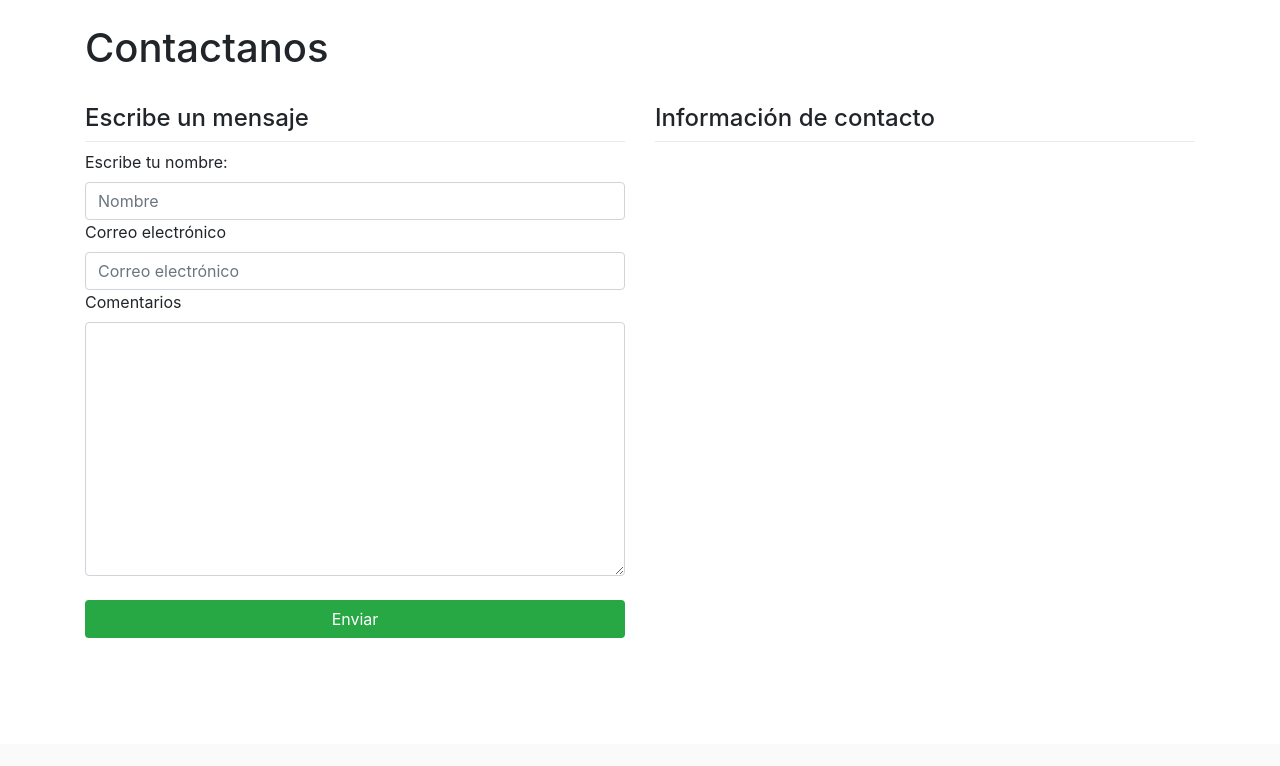
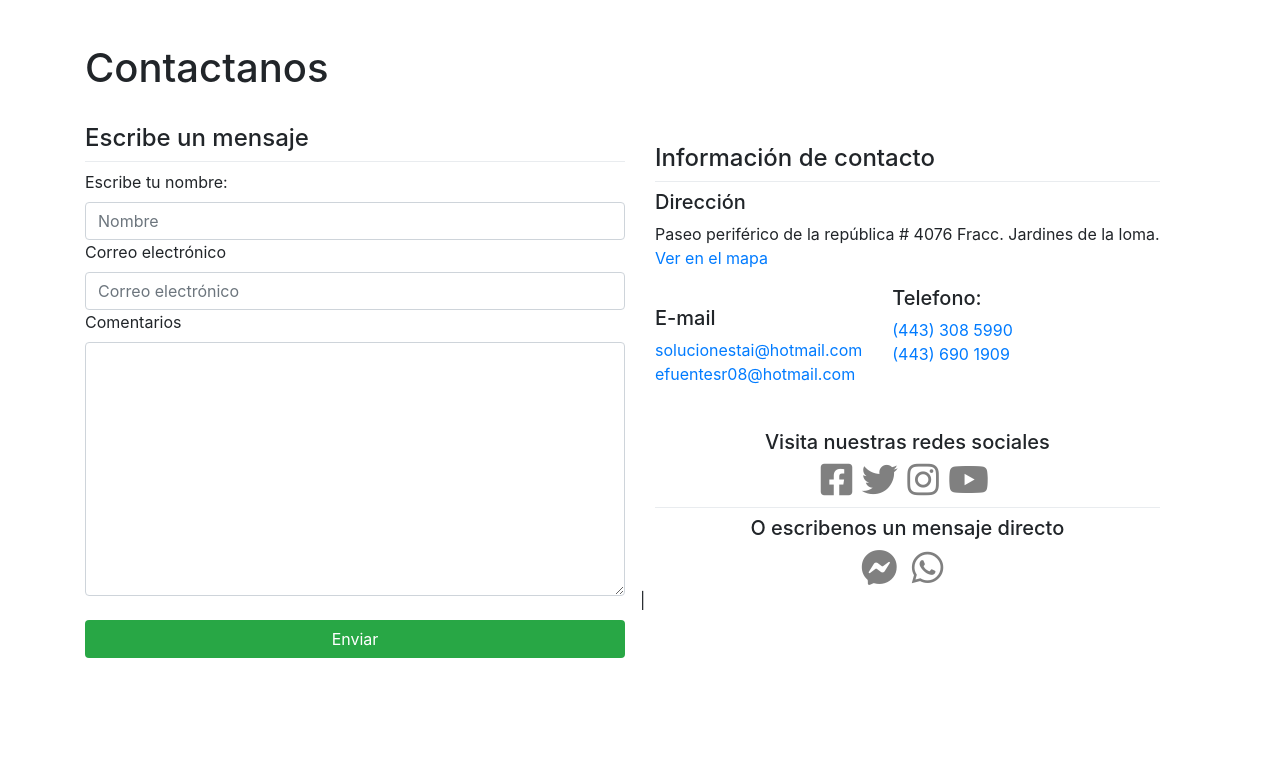
Before and after one commit to diego-madrigal/solucionestai, a PHP site: page /contacto in a window 1280 px wide. Shown: the part 56-822 px from the top of the page. Before the commit the page ends 694 px from the top, so only its background shows below. Run offline with PHP 8.4, Linux system fonts and the light colour scheme; grey boxes labelled with a size stand in for pictures from a placeholder-image service; some libraries are stand-ins or nearby versions.

Commit message:
SE TERMINÓ EL DISEÑO Y LA PÁGINA DE CONTACTO

```diff
--- a/contacto.php
+++ b/contacto.php
@@ -1,5 +1,21 @@
+<?php
+    #
+    #   INICIO - SOLUCIONESTAI
+    #
+    #   CODIGO ESCRITO POR: ARTURO ANDRADE
+    #
+    #   ======================================================================
+    #
+    #   ESTANCIA Y ESTADÍA EN SECTOR PRODUCTIVO
+    #   UNIVERSIDAD TECNOLÓGICA DE MORELIA
+    #   TECNOLOGÍAS DE LA INFORMACIÓN Y LA COMUNICACIÓN
+    #   AREA DE SISTEMAS INFORMÁTICOS
+    #
+
+?>
+
 <!DOCTYPE html>
-<html lang="en">
+<html lang="es">
 
 <head>
     <meta charset="UTF-8">
@@ -8,6 +24,46 @@
     <title>Contacto | Solucionestai</title>
     <link rel="stylesheet" href="css/bootstrap.min.css">
     <link rel="stylesheet" href="https://cdnjs.cloudflare.com/ajax/libs/font-awesome/5.8.1/css/all.css">
+    <style>
+    .fab {
+        color: grey;
+        font-size: 36px;
+        margin-right: 5px;
+    }
+
+    .fa-facebook-square:hover {
+        color: #3D5B99;
+    }
+
+    .fa-twitter:hover {
+        color: #5EAADE;
+    }
+
+    .fa-instagram:hover {
+        color: #F9CA5E;
+    }
+
+    .fa-youtube:hover {
+        color: red;
+    }
+
+    .fa-facebook-messenger:hover {
+        color: #447BBC;
+    }
+
+    .fa-whatsapp {
+        padding-left: 5px;
+        padding-right: 5px;
+        padding-top: 2px;
+        padding-bottom: 2px;
+    }
+
+    .fa-whatsapp:hover {
+        color: white;
+        background-color: #1B9F0E;
+        border-radius: 130%;
+    }
+    </style>
 </head>
 
 <body>
@@ -20,8 +76,9 @@
         <br>
         <h1>Contactanos</h1><br>
         <!-- INICIA FORMULARIO DE CONTACTO -->
-        <div class="row">
-            <div class="col-6">
+        <div class="row" style="margin-bottom: 40px;">
+
+            <div class="col-md-6">
                 <h4>Escribe un mensaje</h4>
                 <div class="dropdown-divider"></div>
                 <form action="" method="post">
@@ -32,19 +89,75 @@
                     <label for="comentario">Comentarios</label>
                     <textarea name="comentario" id="comentario" cols="30" rows="10" class="form-control"></textarea><br>
                     <center>
-                        <input type="submit" value="Enviar" name"enviar" id="enviar" class="btn bg-success text-white" style="width: 100%;">
+                        <input type="submit" value="Enviar" name"enviar" id="enviar" class="btn bg-success text-white"
+                            style="width: 100%;">
                     </center>
                 </form>
+                <!-- TERMINA FORMULARIO DE CONTACTO -->
             </div>
-            <!-- TERMINA FORMULARIO DE CONTACTO -->
 
-            <div class="col-6 left">
-                <h4>Información de contacto</h4>
-                <li class="dropdown-divider" style="color: #000; backgound-color: #000;"></li>
+            <div class="col--md-6">
+                <div class="container">
+                    <div class="row">
+                        <div class="col-12">
+                            <h4>Información de contacto</h4>
+                            <li class="dropdown-divider" style="color: #000; backgound-color: #000;"></li>
+                            <h5>Dirección</h5>
+                            <p>Paseo periférico de la república # 4076 Fracc. Jardines de la loma.<br><a
+                                    href="#mapa">Ver en
+                                    el
+                                    mapa</a></p>
+                        </div>
+                    </div>
+                    <div class="row">
+                        <div class="cols-md-5">
+                            <div class="container">
+                                <h5>E-mail</h5>
+                                <a href="mailto:solucionestai@hotmail.com">solucionestai@hotmail.com</a><br>
+                                <a href="mailto:efuentesr08@hotmail.com">efuentesr08@hotmail.com</a>
+                            </div>
+                        </div>
+                        <div class="col-md-5">
+                            <h5>Telefono:</h5>
+                            <a href="tel:+4433085990">(443) 308 5990</a><br>
+                            <a href="tel:+4436901909">(443) 690 1909</a>
+                        </div>
+                    </div><br>
+                    <div class="row">
+                        <div class="col-md-12">
+                            <center>
+                                <h5>Visita nuestras redes sociales</h5>
+                                <a href="https://www.facebook.com/pg/Solucionestai/" target="_blank"><i
+                                        class="fab fa-facebook-square"></i></a>
+                                <a href="https://twitter.com/solucionestai" target="_blank"><i
+                                        class="fab fa-twitter"></i></a>
+                                <a href="https://www.instagram.com/solucionestai/" target="_blank"><i
+                                        class="fab fa-instagram"></i></a>
+                                <a href="https://www.youtube.com/channel/UCnPQraOsv16pozEukfsMvvg" target="_blank"><i
+                                        class="fab fa-youtube"></i></a>
 
+                                <br>
+                                <li class="dropdown-divider"></li>
+                                <div class="divider"></div>
+                                <h5>O escribenos un mensaje directo</h5>
+                                <a href="https://www.messenger.com/t/310907603104" target="_blank"><i
+                                        class="fab fa-facebook-messenger"></i></a>
+                                <a href="https://wa.me/+5214431724242" target="_blank"><i
+                                        class="fab fa-whatsapp"></i></a>
+                            </center>
+                        </div>|
+                    </div>
+                </div>
             </div>
         </div>
     </div>
+    <br><br>
+    <iframe id="mapa"
+        src="https://www.google.com/maps/embed?pb=!1m14!1m8!1m3!1d3756.871329797909!2d-101.22390484546565!3d19.675494125610594!3m2!1i1024!2i768!4f13.1!3m3!1m2!1s0x0%3A0xf42d8e70f4317ff!2sSolucionestai+%22Soluciones+con+tecnolog%C3%ADa%22!5e0!3m2!1ses!2smx!4v1557243735492!5m2!1ses!2smx"
+        width="100%" height="450" frameborder="0" style="border:0" allowfullscreen></iframe>
+
+
+    <?php include_once("partials/footer.php"); ?>
     <!-- SCRIPTS -->
     <script src="js/jquery.min.js"></script>
     <script src="js/bootstrap.min.js"></script>
```
Also changed, not shown: index.php (+16 -0 lines).
